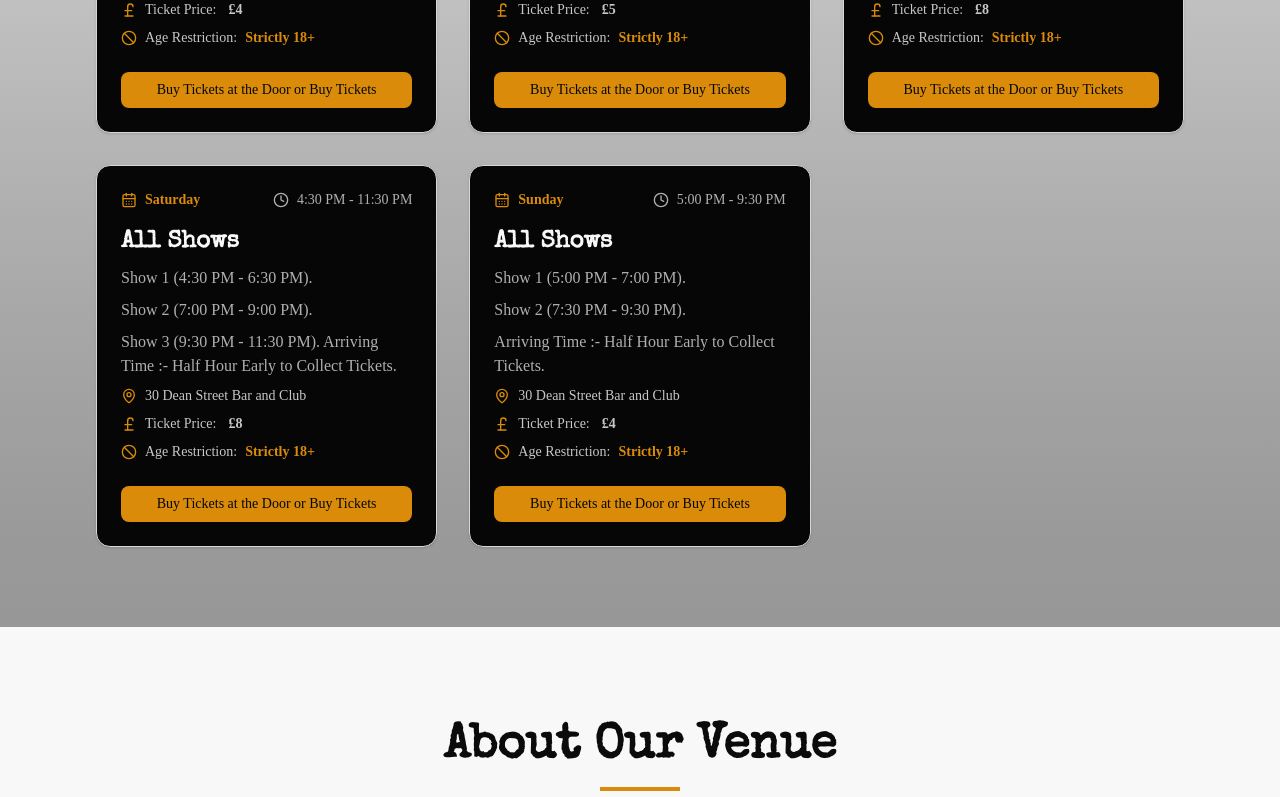
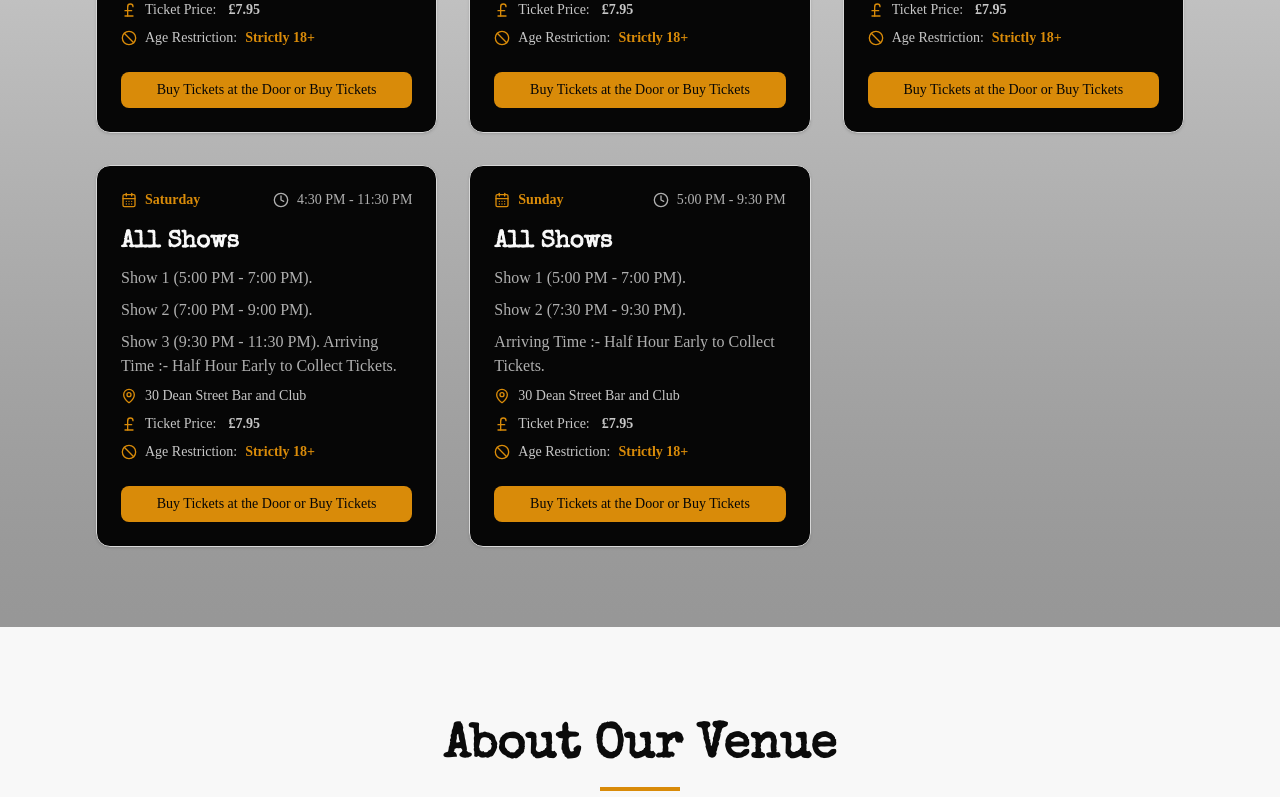
Before and after one commit to maurya-ayush/soho-comedy-house, a React (Vite) app: page / in a window 1280 px wide. Shown: the part 2321-3118 px from the top of the page. Built offline with nearby package versions, Linux system fonts and the light colour scheme; no server answers.

Commit message:
Changed Show to price 7.95

```diff
--- a/src/components/shows.tsx
+++ b/src/components/shows.tsx
@@ -9,7 +9,7 @@ const shows = [
         date: "Mon - Wed",
         time: "6:00 PM - 10:30 PM",
         title: "All Shows",
-        price: "£4",
+        price: "£7.95",
         venue: "30 Dean Street Bar and Club",
         descriptionLine1: "Show 1 (6:00 PM - 8:00 PM).",
         descriptionLine2: "Show 2 (8:30 PM - 10:30 PM).",
@@ -19,7 +19,7 @@ const shows = [
         date: "Thurday",
         time: "6:00 PM - 10:30 PM",
         title: "All Shows",
-        price: "£5",
+        price: "£7.95",
         venue: "30 Dean Street Bar and Club",
         descriptionLine1: "Show 1 (6:00 PM - 8:00 PM).",
         descriptionLine2: "Show 2 (8:30 PM - 10:30 PM).",
@@ -29,7 +29,7 @@ const shows = [
         date: "Friday",
         time: "6:00 PM - 10:30 PM",
         title: "All Shows",
-        price: "£8",
+        price: "£7.95",
         venue: "30 Dean Street Bar and Club",
         descriptionLine1: "Show 1 (6:00 PM - 8:00 PM).",
         descriptionLine2: "Show 2 (8:30 PM - 10:30 PM).",
@@ -39,9 +39,9 @@ const shows = [
         date: "Saturday",
         time: "4:30 PM - 11:30 PM",
         title: "All Shows",
-        price: "£8",
+        price: "£7.95",
         venue: "30 Dean Street Bar and Club",
-        descriptionLine1: "Show 1 (4:30 PM - 6:30 PM).",
+        descriptionLine1: "Show 1 (5:00 PM - 7:00 PM).",
         descriptionLine2: "Show 2 (7:00 PM - 9:00 PM).",
         descriptionLine3: "Show 3 (9:30 PM - 11:30 PM). Arriving Time :- Half Hour Early to Collect Tickets.",
     },
@@ -49,7 +49,7 @@ const shows = [
         date: "Sunday",
         time: "5:00 PM - 9:30 PM",
         title: "All Shows",
-        price: "£4",
+        price: "£7.95",
         venue: "30 Dean Street Bar and Club",
         descriptionLine1: "Show 1 (5:00 PM - 7:00 PM).",
         descriptionLine2: "Show 2 (7:30 PM - 9:30 PM).",
```
